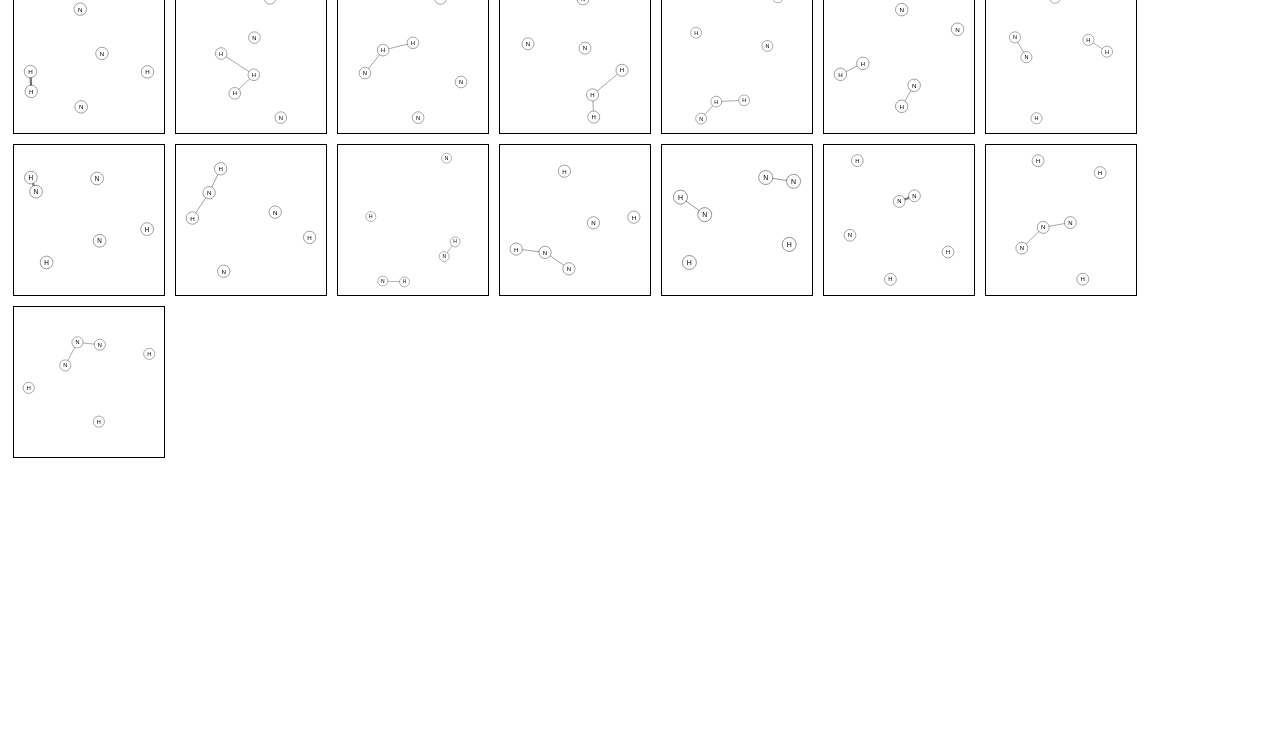
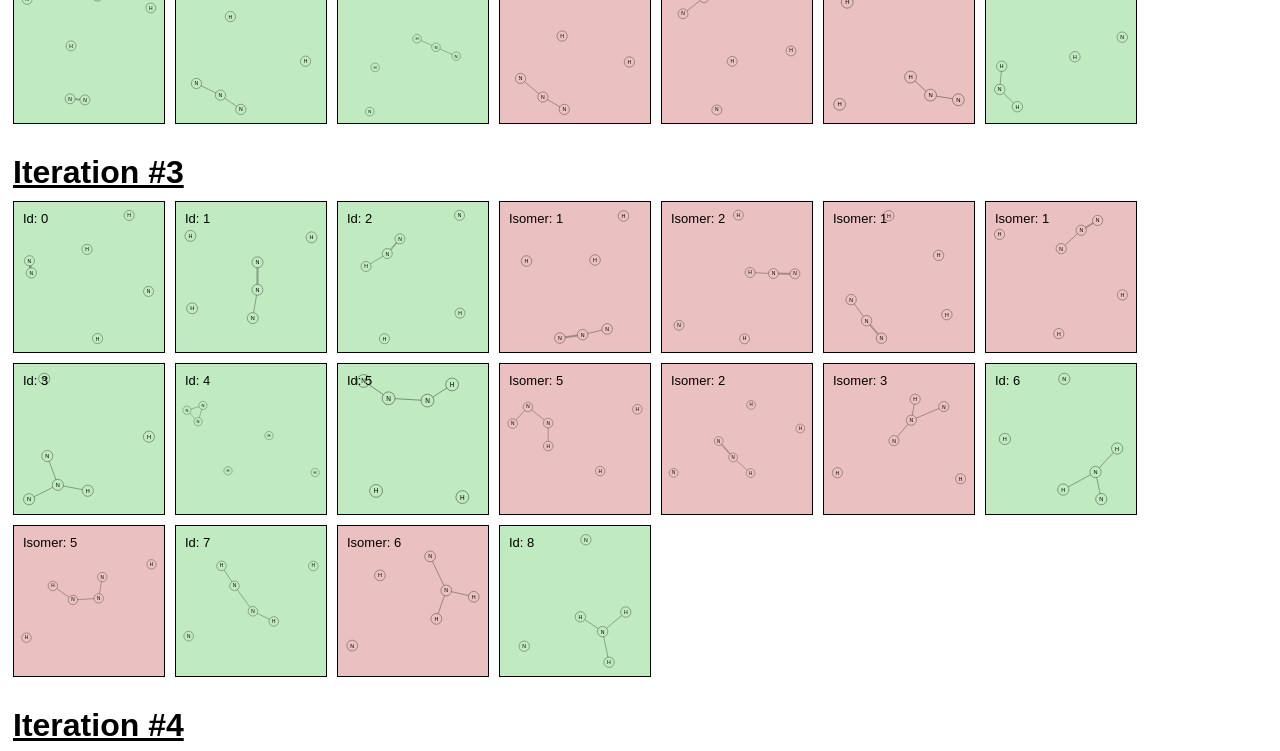
Before and after one commit to name15/molecule-generator, a website built with Parcel: page index.html in a window 1280 px wide. Shown: the part 548-1299 px from the top of the page. Before the commit the page ends 1019 px from the top, so only its background shows below. Built offline with nearby package versions, Linux system fonts and the light colour scheme.

Commit message:
Version #1 of the complete generator Algorithm: For each iteration connect two vertices with each other. Compare the resulting graph with all previously generated graphs from the same iteration. If they are isomorphic, save only one of them. Repeat the process until there are no unconnected vertices left.

```diff
--- a/src/main.ts
+++ b/src/main.ts
@@ -10,9 +10,17 @@ export class Vertex {
   constructor(
     public valence: number,
     public rest = valence,
-    public connectedVertices: number[] = [],
+    public connectedVertices: { id: number; order: number }[] = [],
     public coords: Vector = { x: 0, y: 0 }
   ) {}
+
+  static compare(vertexA: Vertex, vertexB: Vertex): boolean {
+    return (
+      vertexA.valence === vertexB.valence &&
+      vertexA.connectedVertices.length === vertexB.connectedVertices.length &&
+      vertexA.rest === vertexB.rest
+    );
+  }
 }
 
 export class Edge {
@@ -23,11 +31,17 @@ export class Edge {
   ) {}
 }
 
+export class Group extends Array<number> {
+  static compare(groupA: Group, groupB: Group): boolean {
+    return groupA.length === groupB.length;
+  }
+}
+
 export class Graph {
   constructor(
     public vertices: Vertex[],
     public edges: Edge[],
-    public groups: number[][]
+    public groups: Group[]
   ) {}
 
   // Returns a copy of the original graph
@@ -49,68 +63,12 @@ export class Graph {
     return new Graph(vertices, edges, groups);
   }
 
-  // TODO
-  static isomorphic(graphA: Graph, graphB: Graph): boolean {
-    if (graphA.vertices.length !== graphB.vertices.length) return false;
-
-    let matchVertex = function (
-      a: number,
-      b: number,
-      m: Map<number, number> = new Map()
-    ): boolean {
-      // console.log(a, b, m);
-      let vertexA = graphA.vertices[a];
-      let vertexB = graphB.vertices[b];
-
-      if (
-        vertexA.valence !== vertexB.valence ||
-        vertexA.connectedVertices.length !== vertexB.connectedVertices.length ||
-        vertexA.rest !== vertexB.rest
-      )
-        return false;
-
-      // Inspect connected vertices
-      for (let a2 = 0; a2 < vertexA.connectedVertices.length; a2++) {
-        let b2 = vertexA.connectedVertices[a2];
-        if (m.has(a2)) continue;
-
-        let match = false;
-        for (let j = 0; j < vertexB.connectedVertices.length; j++) {
-          let d = vertexB.connectedVertices[j];
-
-          let matched = new Map(m);
-          matched.set(a2, b2);
-
-          // TODO: Recursive call
-          if (matchVertex(b2, d, matched)) {
-            match = true;
-            break;
-          }
-        }
-        if (!match) return false;
-      }
-
-      return true;
-    };
-
-    for (let i = 0; i < graphA.groups.length; i++) {
-      let groupA = graphA.groups[i];
-
-      let match = false;
-      for (let j = 0; j < graphB.groups.length; j++) {
-        let groupB = graphB.groups[j];
-
-        if (groupA.length === groupB.length) {
-          if (matchVertex(groupA[0], groupB[0])) {
-            match = true;
-            break;
-          }
-        }
-      }
-      if (!match) return false;
-    }
-
-    return true;
+  static compare(graphA: Graph, graphB: Graph): boolean {
+    return (
+      graphA.vertices.length === graphB.vertices.length &&
+      graphA.edges.length === graphB.edges.length &&
+      graphA.groups.length === graphB.groups.length
+    );
   }
 
   // Connects two verticies of a graph together
@@ -147,19 +105,164 @@ export class Graph {
   }
 }
 
-export class Generator {
-  // An array, containing the results of the generator
+// TEMP
+const ifconsole = {
+  active: false,
+  log: function (...data: any[]): void {
+    if (this.active) console.log(...data);
+  },
+  warn: function (...data: any[]): void {
+    if (this.active) console.warn(...data);
+  }
+};
+
+class Analytics {
+  // Determines whether two graphs are isomorphic
+  static isIsomorphic(graphA: Graph, graphB: Graph): boolean {
+    if (!Graph.compare(graphA, graphB)) return false;
+
+    let matchedGroups = Analytics.matchGroup(graphA, graphB);
+
+    return matchedGroups !== undefined;
+  }
+
+  // This is a recursive function, exclusively used in the "isIsomorphic" method
+  // Attempts to match the groups of two graphs with each other and returns the indices of matched groups
+  private static matchGroup(
+    graphA: Graph,
+    graphB: Graph,
+    matches: number[] = []
+  ): number[] | undefined {
+    ifconsole.log(matches);
+
+    let groupId = matches.length;
+    let groupA = graphA.groups[groupId];
+    for (let i = 0; i < graphB.groups.length; i++) {
+      if (matches.includes(i)) {
+        ifconsole.log("Skip");
+        continue;
+      }
+
+      let groupB = graphB.groups[i];
+      if (!Group.compare(groupA, groupB)) {
+        ifconsole.log("No match yet.");
+        continue;
+      }
+
+      ifconsole.log("Match found!");
+
+      let vertexAId = groupA[0];
+      let vertexA = graphA.vertices[vertexAId];
+
+      let matchedVertices: { a: number; b: number }[] | undefined;
+      for (let j = 0; j < groupB.length; j++) {
+        let vertexBId = groupB[j];
+        let vertexB = graphB.vertices[vertexBId];
+
+        if (!Vertex.compare(vertexA, vertexB)) continue;
+
+        ifconsole.log(`>>> Input #${j}: ${vertexAId} ${vertexBId}`);
+        matchedVertices = Analytics.matchVertex(
+          graphA,
+          graphB,
+          vertexA,
+          vertexB,
+          [{ a: vertexAId, b: vertexBId }]
+        );
+        ifconsole.log(`<<< Output #${j}: `, matchedVertices);
+
+        if (matchedVertices) break;
+      }
+
+      ifconsole.log("Definite output: ", matchedVertices);
+      if (matchedVertices === undefined) continue;
+
+      let fork = [...matches];
+      fork.push(i);
+
+      if (groupId === graphA.groups.length - 1) {
+        ifconsole.warn("All groups matched. Yahoo!", fork);
+        return fork;
+      }
+
+      return Analytics.matchGroup(graphA, graphB, fork);
+    }
+  }
+
+  // TODO: Work in progress...
+  // This is a recursive function, exclusively used in the "isIsomorphic" method
+  // Attempts to match the vertices of two groups with each other and returns the indices of matched vertices
+  private static matchVertex(
+    graphA: Graph,
+    graphB: Graph,
+    vertexA: Vertex,
+    vertexB: Vertex,
+    matches: { a: number; b: number }[]
+  ): { a: number; b: number }[] | undefined {
+    for (let i = 0; i < vertexA.connectedVertices.length; i++) {
+      let connectA = vertexA.connectedVertices[i];
+      if (matches.find((match) => match.a === connectA.id)) continue;
+
+      let vertA = graphA.vertices[connectA.id];
+
+      for (let j = 0; j < vertexB.connectedVertices.length; j++) {
+        let connectB = vertexB.connectedVertices[j];
+        if (connectA.order !== connectB.order) continue;
+        if (matches.find((match) => match.b === connectB.id)) continue;
+
+        let vertB = graphB.vertices[connectB.id];
+
+        if (!Vertex.compare(vertA, vertB)) {
+          ifconsole.log("\tNo match yet.");
+          continue;
+        }
+
+        let fork = matches.map((match) => {
+          return { ...match };
+        });
+        fork.push({ a: connectA.id, b: connectB.id });
+
+        ifconsole.log("\tMatch found!", fork);
+
+        return Analytics.matchVertex(graphA, graphB, vertA, vertB, fork);
+      }
+    }
+    return matches;
+  }
+}
+
+interface GeneratorSettings {
+  allowMultipleGroups: boolean;
+  maximumBondOrder: number;
+}
+
+class Generator {
+  // Settings
+  settings: GeneratorSettings;
+
+  // Results of the generator
   graphs: Graph[] = [];
 
+  // Current iteration
   iteration: number = 0;
-  constructor(atoms: number[]) {
+
+  // Input: An array of atom valences and settings for the generator
+  constructor(atoms: number[], settings?: GeneratorSettings) {
+    let sum = atoms.reduce((a, sum) => (sum += a), 0);
+    if (sum % 2 !== 0) throw new Error(`Invalid atom sequence '${atoms}'`);
+
+    this.settings = settings ?? {
+      allowMultipleGroups: false,
+      maximumBondOrder: 3
+    };
+
+    // Initialization
     console.log(`Initialization`);
 
     let heading = document.createElement("h1");
     heading.textContent = `Initialize`;
     document.body.appendChild(heading);
 
-    // Initial conditions
     this.iteration = 1;
     let graph = new Graph(
       [...atoms].map((atom) => new Vertex(atom)),
@@ -170,12 +273,15 @@ export class Generator {
     document.body.appendChild(graph.toSVG());
 
     this.graphs.push(graph);
+
+    // Construct the molecule
+    for (let i = 0; i < sum / 2; i++) {
+      this.nextIteration();
+    }
   }
 
   // Every iteration the generator adds one new edge to the graph
-  nextIteration() {
-    console.log(`Iteration #${this.iteration}`);
-
+  private nextIteration() {
     // Print the current iteration to the DOM
     let heading = document.createElement("h1");
     heading.textContent = `Iteration #${this.iteration}`;
@@ -183,15 +289,30 @@ export class Generator {
 
     let updatedGraphs: Graph[] = [];
     this.graphs.forEach((g) => {
+      // Connect two vertices with each other
       for (let a = 0; a < g.vertices.length; a++) {
+        let usedValencesB: number[] = []; // Optimization
         for (let b = 0; b < g.vertices.length; b++) {
+          // Pick two different vertices
           if (a >= b) continue;
 
+          // Check the bond order
+          if (g.vertices[a].rest === 0 || g.vertices[b].rest === 0) continue;
+
+          // Fork the graph
           let graph = Graph.copy(g);
 
           // Merge two groups
           let groupA = graph.groups.find((group) => group.includes(a)) ?? [];
           let groupB = graph.groups.find((group) => group.includes(b)) ?? [];
+
+          // Optimization: Keep track of the used valences
+          if (groupB.length === 1) {
+            let valenceB = graph.vertices[b].valence;
+
+            if (usedValencesB.includes(valenceB)) continue;
+            else usedValencesB.push(valenceB);
+          }
 
           let groupAID = graph.groups.indexOf(groupA);
           let groupBID = graph.groups.indexOf(groupB);
@@ -204,6 +325,18 @@ export class Generator {
             graph.groups.unshift(groupA.concat(groupB));
           }
 
+          if (!this.settings.allowMultipleGroups) {
+            // Allow graphs with one main group only
+            let allowed = true;
+            for (let i = 1; i < graph.groups.length; i++) {
+              if (graph.groups[i].length > 1) {
+                allowed = false;
+                break;
+              }
+            }
+            if (!allowed) continue;
+          }
+
           // Add an edge
           let edge = graph.edges.find(
             (edge) =>
@@ -211,9 +344,13 @@ export class Generator {
               (edge.vertexA === b && edge.vertexB === a)
           );
 
-          if (edge) edge.order++;
-          else edge = new Edge(a, b, 1);
-          graph.edges.push(edge);
+          if (edge) {
+            if (edge.order === this.settings.maximumBondOrder) continue;
+            edge.order++;
+          } else {
+            edge = new Edge(a, b, 1);
+            graph.edges.push(edge);
+          }
 
           // Update the two vertices
           let vertexA = graph.vertices[a];
@@ -222,58 +359,77 @@ export class Generator {
           vertexA.rest--;
           vertexB.rest--;
 
-          vertexA.connectedVertices.push(b);
-          vertexB.connectedVertices.push(a);
+          let connectA = vertexA.connectedVertices.find(
+            (connect) => connect.id === b
+          );
+          if (connectA) {
+            connectA.order = edge.order;
+          } else {
+            vertexA.connectedVertices.push({
+              id: b,
+              order: edge.order
+            });
+          }
 
-          // TODO: Compare with previous graphs
-          let isomorphic = false;
+          let connectB = vertexB.connectedVertices.find(
+            (connect) => connect.id === a
+          );
+          if (connectB) {
+            connectB.order = edge.order;
+          } else {
+            vertexB.connectedVertices.push({
+              id: a,
+              order: edge.order
+            });
+          }
+
+          // Compare with previous graphs
+          let isomorphic = -1;
           for (let i = 0; i < updatedGraphs.length; i++) {
-            if (Graph.isomorphic(graph, updatedGraphs[i])) {
-              isomorphic = true;
+            if (Analytics.isIsomorphic(graph, updatedGraphs[i])) {
+              isomorphic = i;
               break;
             }
           }
-          if (isomorphic) continue;
 
-          document.body.appendChild(graph.toSVG());
+          // Render on DOM
+          let div = document.createElement("div");
+          let text = document.createElement("p");
+          text.setAttribute("style", "position: absolute");
+          let svg = graph.toSVG();
+          div.append(text, svg);
+
+          if (isomorphic !== -1) {
+            text.textContent = `Isomer: ${isomorphic}`;
+            svg.setAttribute(
+              "style",
+              "background-color: hsla(0, 50%, 50%, 33%)"
+            );
+
+            document.body.appendChild(div);
+            continue;
+          }
+
+          text.textContent = `Id: ${updatedGraphs.length}`;
+          svg.setAttribute(
+            "style",
+            "background-color: hsla(120, 50%, 50%, 33%)"
+          );
+
+          document.body.appendChild(div);
+
+          // Save the unique graphs for the next iteration
           updatedGraphs.push(graph);
         }
       }
     });
-    console.log(updatedGraphs);
+    console.log(`Iteration #${this.iteration}`, updatedGraphs);
     this.graphs = updatedGraphs;
 
     this.iteration++;
   }
 }
 
-console.clear();
-
 // INPUT
-let atoms: number[] = [1, 1, 1, 3, 3, 3];
-let generator = new Generator(atoms);
-
-generator.nextIteration();
-generator.nextIteration();
-
-/*
-graph.restAtoms.unique().forEach((valence) => {
-                  let order = 1; // TODO
-
-                  let newGraph = Graph.copy(graph);
-
-                  let vertexA = newGraph.vertices[a];
-                  let vertexB = new Vertex(valence);
-
-                  let b = newGraph.vertices.push(vertexB) - 1;
-
-                  let edge = new Edge(a, b, order);
-                  newGraph.edges.push(edge);
-
-                  vertexA.rest -= order;
-                  vertexB.rest -= order;
-
-                  document.body.appendChild(graph.toSVG());
-                  newGraphs.push(newGraph);
-              });
-*/
+let atoms: number[] = [3, 3, 3, 1, 1, 1];
+new Generator(atoms);
--- a/src/modules.ts
+++ b/src/modules.ts
@@ -1,6 +1,6 @@
 import { Vector, Graph } from "./main";
 
-// >>> Utils
+// Utils
 class Utils {
   static lerp(a: number, b: number, t: number): number {
     if (t < 0) return a;
@@ -8,6 +8,7 @@ class Utils {
     return a * (1 - t) + b * t;
   }
 
+  /*
   static shuffle<T>(array: T[]): void {
     let currentIndex = this.length,
       randomIndex;
@@ -28,12 +29,13 @@ class Utils {
       return arr;
     }, []);
   }
+  */
 }
 
-// >>> Physics
+// Physics
 export class Physics {
-  dt = 0.5;
-  iterations = 3;
+  dt = 0.33;
+  iterations = 10;
   repulsionForce = 1;
 
   edgeTable: number[][];
@@ -105,7 +107,7 @@ export class Physics {
   }
 }
 
-// >>> Rendering
+// Rendering
 export class Rendering {
   prеcision = 3;
   radius = 0.25;
@@ -143,7 +145,7 @@ export class Rendering {
       circle.setAttribute("r", this.radius.toFixed(this.prеcision));
 
       circle.setAttribute("stroke", "black");
-      circle.setAttribute("fill", "white");
+      circle.setAttribute("fill", "transparent");
       circle.setAttribute(
         "stroke-width",
         this.strokeWidth.toFixed(this.prеcision)
@@ -188,20 +190,23 @@ export class Rendering {
       direction.x /= length;
       direction.y /= length;
 
+      let start = {
+        x: vertexA.coords.x + direction.x * this.radius,
+        y: vertexA.coords.y + direction.y * this.radius
+      };
+      let end = {
+        x: vertexB.coords.x - direction.x * this.radius,
+        y: vertexB.coords.y - direction.y * this.radius
+      };
+
       let normal = {
         x: -direction.y,
         y: direction.x
       };
 
       let midpoint = {
-        x: (
-                  (vertexA.coords.x + direction.x * this.radius) +
-                  (vertexB.coords.x - direction.x * this.radius)
-              ) / 2, // prettier-ignore
-        y: (
-                  (vertexA.coords.y + direction.y * this.radius) +
-                  (vertexB.coords.y - direction.y * this.radius)
-              ) / 2 // prettier-ignore
+        x: (start.x + end.x) / 2,
+        y: (start.y + end.y) / 2
       };
 
       for (let j = 0; j < edge.order; j++) {
@@ -225,25 +230,25 @@ export class Rendering {
           this.strokeWidth.toFixed(this.prеcision)
         );
 
-        let vertexANew = { ...vertexA.coords };
-        let vertexBNew = { ...vertexB.coords };
+        let startNew = { ...start };
+        let endNew = { ...end };
         let midpointNew = { ...midpoint };
 
         let factor = (j - (edge.order - 1) / 2) * this.bondOffset;
-        vertexANew.x += factor * normal.x;
-        vertexANew.y += factor * normal.y;
-        vertexBNew.x += factor * normal.x;
-        vertexBNew.y += factor * normal.y;
+        startNew.x += factor * normal.x;
+        startNew.y += factor * normal.y;
+        endNew.x += factor * normal.x;
+        endNew.y += factor * normal.y;
         midpointNew.x += factor * normal.x;
         midpointNew.y += factor * normal.y;
 
-        line1.setAttribute("x1", vertexANew.x.toFixed(this.prеcision));
-        line1.setAttribute("y1", vertexANew.y.toFixed(this.prеcision));
+        line1.setAttribute("x1", startNew.x.toFixed(this.prеcision));
+        line1.setAttribute("y1", startNew.y.toFixed(this.prеcision));
         line1.setAttribute("x2", midpointNew.x.toFixed(this.prеcision));
         line1.setAttribute("y2", midpointNew.y.toFixed(this.prеcision));
 
-        line2.setAttribute("x1", vertexBNew.x.toFixed(this.prеcision));
-        line2.setAttribute("y1", vertexBNew.y.toFixed(this.prеcision));
+        line2.setAttribute("x1", endNew.x.toFixed(this.prеcision));
+        line2.setAttribute("y1", endNew.y.toFixed(this.prеcision));
         line2.setAttribute("x2", midpointNew.x.toFixed(this.prеcision));
         line2.setAttribute("y2", midpointNew.y.toFixed(this.prеcision));
 
--- a/styles.css
+++ b/styles.css
@@ -8,7 +8,16 @@ h1 {
   margin-top: 25px;
 }
 
+div {
+  display: inline-block;
+  margin: 5px;
+}
+
+p {
+  margin: 10px;
+  font-size: small;
+}
+
 svg {
   border: 1px solid black;
-  margin: 5px;
 }
```
